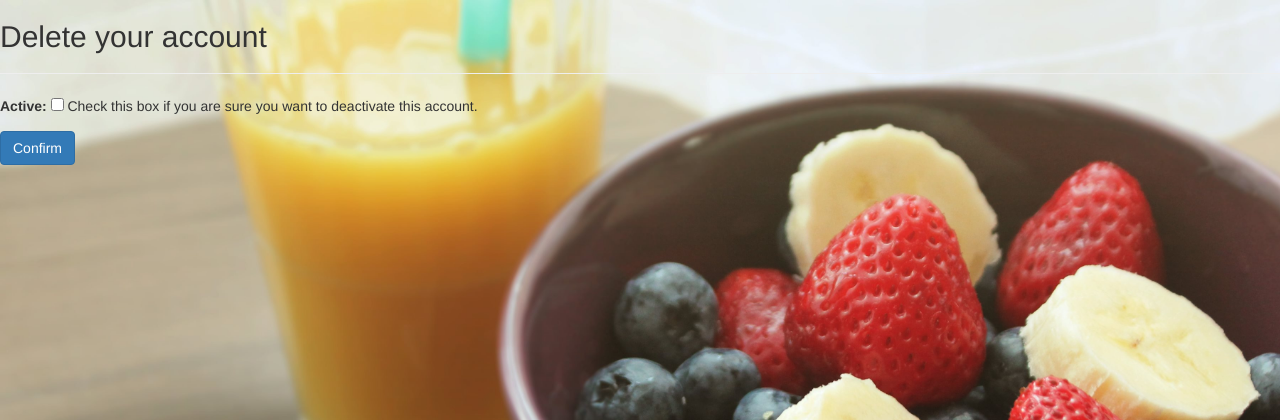
After one commit to ingsoft-famaf/el-rejunte, a Django app: page /deactivate_user in a window 1280 px wide. The commit adds this page. Shown: the top 420 px of the page. Run offline with Django 3.2, Linux system fonts and the light colour scheme; the visitor is signed in with stand-in values (Sample User, id 1); data comes from the database, SQL or seed files in the repository; some libraries are stand-ins or nearby versions.

Commit message:
anda el desactivar usuario
se hicieron mas cosas que solo desactivar usuario...perdon xD. tambien
se limpio y acomodo el codigo.

```diff
--- a/myproject/goalsettracker/forms.py
+++ b/myproject/goalsettracker/forms.py
@@ -1,9 +1,6 @@
-import re
-from django.contrib.auth.forms import AuthenticationForm
 from django import forms
+from django.contrib.auth.forms import UserCreationForm
 from django.contrib.auth.models import User
-from django.utils.translation import ugettext_lazy as _
-from django.contrib.auth.forms import UserCreationForm
 
 
 # # If you don't do this you cannot use Bootstrap CSS
@@ -27,3 +24,23 @@ class UserRegisterForm(UserCreationForm):
         if commit:
             user.save()
         return user
+
+
+class DeactivateUserForm(forms.ModelForm):
+    class Meta:
+        model = User
+        fields = ['is_active']
+
+    def __init__(self, *args, **kwargs):
+        super(DeactivateUserForm, self).__init__(*args, **kwargs)
+        self.fields['is_active'].help_text = "Check this box if you are sure you want to deactivate this account."
+
+    def clean_is_active(self):
+        # Reverses true/false for your form prior to validation
+        #
+        # You can also raise a ValidationError here if you receive
+        # a value you don't want, to prevent the form's is_valid
+        # method from return true if, say, the user hasn't chosen
+        # to deactivate their account
+        is_active = not(self.cleaned_data["is_active"])
+        return is_active
--- a/myproject/goalsettracker/urls.py
+++ b/myproject/goalsettracker/urls.py
@@ -1,6 +1,6 @@
 from django.conf.urls import url
 from . import views
-from goalsettracker.views import Register
+from .views import *
 
 
 # We are adding a URL called /home
@@ -10,4 +10,5 @@ urlpatterns = [
     url(r'^login/register$', Register.as_view(), name='register'),
     url(r'^register/', Register.as_view(), name='register'),
     #url(r'^register/$', views.register, name = 'register'),
+    url(r'^deactivate_user$', deactivate_user, name='deactivate_user'),
 ]
--- a/myproject/goalsettracker/views.py
+++ b/myproject/goalsettracker/views.py
@@ -1,19 +1,17 @@
+from django.contrib.auth.decorators import login_required
 from django.shortcuts import render
-from django.contrib.auth.decorators import login_required
-from goalsettracker.forms import *
-from django.contrib.auth import logout
-from django.views.decorators.csrf import csrf_protect
 from django.shortcuts import render_to_response
-from django.http import HttpResponseRedirect
-from django.template import RequestContext
-from forms import UserCreationForm
 from django.views.generic import CreateView
+
+from .forms import *
+
 
 # Create your views here.
 # this login required decorator is to not allow to any
 # view without authenticating
 def index(request):
     return render(request, "index.html")
+
 
 class Register(CreateView):
     """
@@ -25,9 +23,37 @@ class Register(CreateView):
     form_class = UserRegisterForm
     success_url = '/login/'
 
+
 @login_required
 def home(request):
     return render_to_response(
-    'home.html',
-    { 'user': request.user }
-)
+        'home.html',
+        {'user': request.user}
+    )
+
+
+@login_required
+def deactivate_user(request):
+    # IMPORTANT!
+    # is_active:
+    # Boolean.Designates whether this user account should be considered active.We recommend that you set this flag to
+    # False instead of deleting accounts; that way,if your applications have any foreign keys to users, the foreign keys
+    # won't break.
+    # This doesn't necessarily control whether or not the user can log in. Authentication backends aren't required to
+    # check for the is_active flag but the default backend (ModelBackend) and the RemoteUserBackend do. You can use
+    # AllowAllUsersModelBackend or AllowAllUsersRemoteUserBackend if you want to allow inactive users to login. In this
+    # case, you'll also want to customize the AuthenticationForm used by the login() view as it rejects inactive users.
+    # Be aware that the permission-checking methods such as has_perm() and the authentication in the Django admin all
+    # return False for inactive users.
+    # https://docs.djangoproject.com/es/1.10/ref/contrib/auth/#django.contrib.auth.models.User.is_active
+    pk = request.user.id
+    user = User.objects.get(pk=pk)
+    if request.user.is_authenticated() and request.user.id == user.id:
+        #if request.method == "POST":
+        user_form = DeactivateUserForm(request.POST, instance=user)
+        if user_form.is_valid():
+            user.is_active = False
+            user.save()
+            # es necesario mandar un mail?
+            # email_user(subject, message, from_email=None, **kwargs)
+        return render(request, "deactivate_user.html", {"user_form": user_form, })
--- a/myproject/myproject/urls.py
+++ b/myproject/myproject/urls.py
@@ -23,7 +23,6 @@ urlpatterns = [
     url(r'', include('goalsettracker.urls')),
     url(r'^admin/', admin.site.urls),
     url(r'^login/$', views.login, {'template_name': 'login.html'}, name='login'),
-    # , 'authentication_form': LoginForm}),
     url(r'^logout/$', views.logout, {'next_page': '/login'}),
     url(r'^user/password/reset/$', password_reset, {'post_reset_redirect': '/user/password/reset/done/'}),
     url(r'^user/password/reset/done/$', password_reset_done),
--- a/myproject/templates/base.html
+++ b/myproject/templates/base.html
@@ -18,48 +18,12 @@
     <meta name="author" content="">
     <link rel="icon" href="favicon.ico">
     <title>{% block title %}{% endblock %}</title>
-    {% if user.is_authenticated %}
-        <nav class="navbar  navbar-inverse  navbar-fixed-top">
-            <div class="container">
-                <button type="button" class="navbar-toggle"
-                        data-toggle="collapse"
-                        data-target=".navbar-collapse"
-                >
-                    <span class="sr-only"> Toggle navigation</span>
-                    <span class="icon-bar"> </span>
-                    <span class="icon-bar"> </span>
-                    <span class="icon-bar"> </span>
-                </button>
-
-                <a class="navbar-brand" href="/home"> Goalsettracker</a>
-                <div class="navbar-collapse collapse">
-                    <ul class="nav navbar-nav navbar-right">
-                        <li class=""><a href="#">Profile</a></li>
-                        <li><a href="#">Metas</a></li>
-                        <li class="dropdown">
-                            <a href="#" class="dropdown-toggle" data-toggle="dropdown"> {{ user.username|capfirst }}
-                                <b class="caret"> </b></a>
-                            <ul class="dropdown-menu">
-                                <li><a href="/home">Home</a></li>
-                                <li><a href="#">Crear Meta</a></li>
-                                <li><a href="#">Crear Categoria</a>
-                                </li>
-                                <li class="divider"></li>
-                                <li><a href="/user/password/reset/">Change Password</a></li>
-                                <li class="divider"></li>
-                                <li><a href="/logout">Logout</a></li>
-                            </ul>
-                        </li>
-                    </ul>
-                </div>
-            </div>
-        </nav>
-    {% endif %}
 </head>
 <body>
-{% block content %}
-{% endblock %}
-
+<div>
+    {% block content %}
+    {% endblock %}
+</div>
 
 <!-- Core Scripts - Include with every page -->
 <script src="{% static 'js/jquery.min.js' %}"></script>
--- /dev/null
+++ b/myproject/templates/deactivate_user.html
@@ -0,0 +1,13 @@
+{% extends 'base.html' %}
+
+{% block title %}Goal Set Tracker{% endblock %}
+
+
+{% block content %}
+    <h2>Delete your account</h2>
+    <hr>
+    <form action="." method="POST" class="padding">{% csrf_token %}
+        {{ user_form.as_p }}
+        <button class="btn btn-primary" type="submit" name="action">Confirm</button>
+    </form>
+{% endblock content %}
--- a/myproject/templates/registration/password_reset_complete.html
+++ b/myproject/templates/registration/password_reset_complete.html
@@ -3,10 +3,6 @@
 {% block title %}Password reset complete{% endblock %}
 
 {% block content %}
-<br>
-<br>
-<br>
-<br>
 <p>Your password has been set.  You may go ahead and log in now.</p>
-<p><a href="{{ login_url }}">Log in</a></p>
+<p><a href="/login">Log in</a></p>
 {% endblock %}
--- a/myproject/templates/registration/password_reset_done.html
+++ b/myproject/templates/registration/password_reset_done.html
@@ -3,10 +3,6 @@
 {% block title %}Password reset successful{% endblock %}
 
 {% block content %}
-<br>
-<br>
-<br>
-<br>
 <p>We've e-mailed you instructions for setting your password to the e-mail address you submitted.</p>
 <p>You should be receiving it shortly.</p>
 {% endblock %}
--- a/myproject/templates/registration/password_reset_email.html
+++ b/myproject/templates/registration/password_reset_email.html
@@ -1,8 +1,4 @@
 {% autoescape off %}
-<br>
-<br>
-<br>
-<br>
 You're receiving this e-mail because you requested a password reset for your user account at {{ site_name }}.
 
 Please go to the following page and choose a new password:
```
Also changed, not shown: myproject/templates/login.html (+41 -10 lines).
